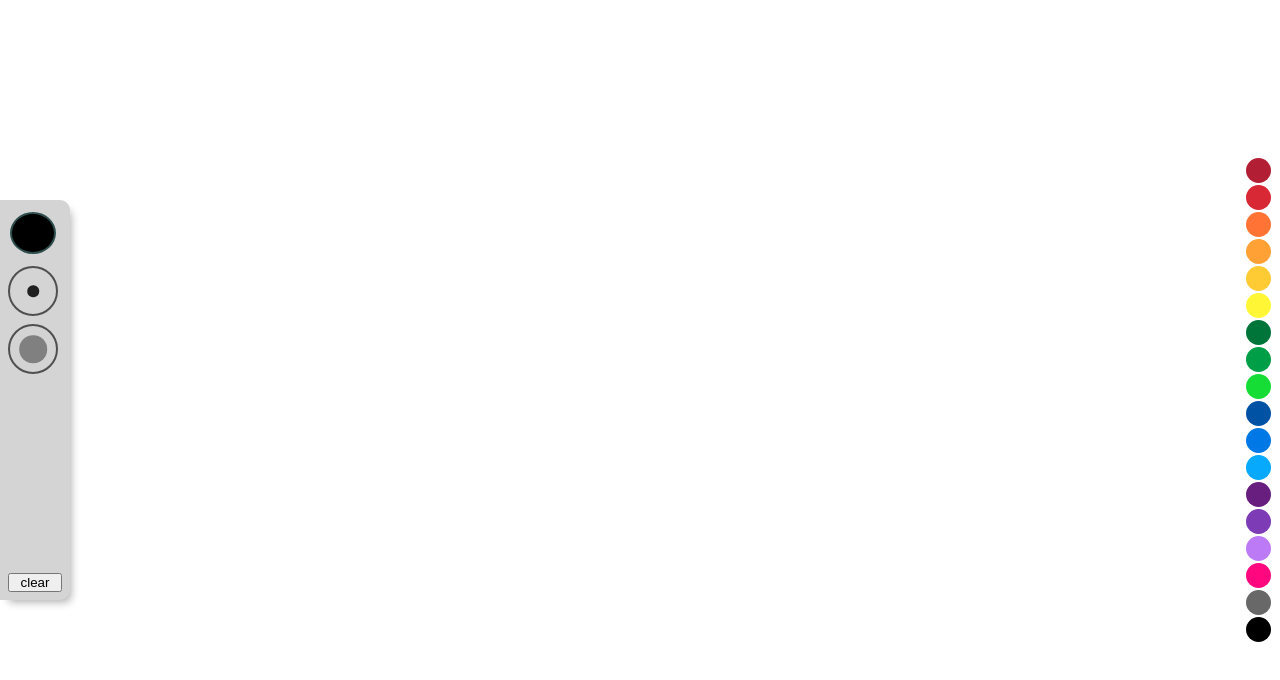
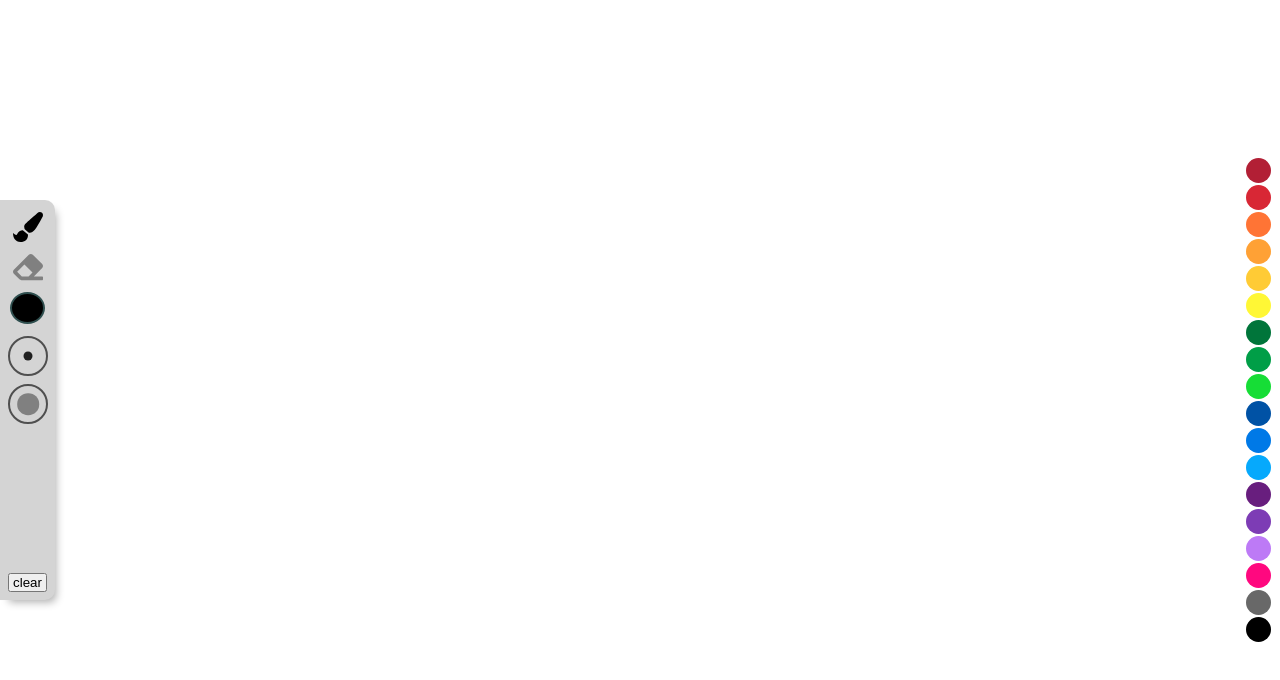
Before and after one commit to thiagorocha503/drawing-app, a React (Create React App) app: page / in a window 1280 px wide. Shown: the top 680 px of the page. Built offline with nearby package versions, Linux system fonts and the light colour scheme.

Commit message:
✨ Add eraser tool(#2)
closes #2

```diff
--- a/src/App.tsx
+++ b/src/App.tsx
@@ -1,17 +1,22 @@
-import { RefObject,  useRef } from "react";
+import { RefObject, useRef, useEffect } from "react";
 import { useState } from "react";
-import Paint from "./components/Paint";
+import Canvas from "./components/Canvas";
 import MainToolbar from "./components/Toolbar";
 import PaletteToolbar from "./components/PaletteBar";
+import { brushMode } from "./types/toolMode";
 
 function App() {
     const [opacity, setOpacity] = useState<number>(100);
+    const [mode, setMode] = useState<brushMode>(brushMode.Paint);
     const [size, setSize] = useState<number>(10);
     const [color, setColor] = useState<string>("#000000");
     const [drawing, setDrawing] = useState<boolean>(false);
     const canvasRef: RefObject<HTMLCanvasElement> =
         useRef<HTMLCanvasElement>(null);
 
+    useEffect(() => {
+        console.log(mode);
+    }, [mode]);
     const handleChangeColor = (color: string) => {
         setColor(color);
     };
@@ -33,19 +38,26 @@ function App() {
     const handleChangeOpacity = (value: number) => {
         setOpacity(value);
     };
+
+    const handleChangeMode = (mode: brushMode) => {
+        setMode(mode);
+    };
     return (
-        <div className="App" >
+        <div className="App">
             <MainToolbar
+                mode={mode}
                 opacity={opacity}
                 drawing={drawing}
                 color={color}
                 size={size}
+                handleChangeMode={handleChangeMode}
                 handleChangeOpacity={handleChangeOpacity}
                 handleClear={handleClear}
                 handleColorChange={handleChangeColor}
                 handleSizeChange={handleLineWidthChange}
             />
-            <Paint
+            <Canvas
+                mode={mode}
                 opacity={opacity}
                 canvasRef={canvasRef}
                 drawing={drawing}
@@ -53,7 +65,10 @@ function App() {
                 color={color}
                 lineWidth={size}
             />
-            <PaletteToolbar color={color} handleColorChange={handleChangeColor} />
+            <PaletteToolbar
+                color={color}
+                handleColorChange={handleChangeColor}
+            />
         </div>
     );
 }
--- /dev/null
+++ b/src/components/Canvas.tsx
@@ -0,0 +1,122 @@
+import { RefObject, MouseEvent, useState, useRef } from "react";
+import { rgbToDec } from "../util/convertion";
+import { Position } from "../types/position";
+import "./Canvas.css";
+import { brushMode } from "../types/toolMode";
+
+type Canvas = {
+    mode: brushMode;
+    opacity: number;
+    drawing: boolean;
+    color: string;
+    lineWidth: number;
+    canvasRef: RefObject<HTMLCanvasElement>;
+    handleDrawing: (b: boolean) => void;
+};
+
+const lineCap: "butt" | "round" | "square" = "round";
+const lineJoin: "bevel" | "miter" | "round" = "round";
+export default function Canvas({
+    mode,
+    opacity,
+    color,
+    lineWidth,
+    drawing,
+    handleDrawing,
+    canvasRef: paperRef,
+}: Canvas) {
+    const offScreenRef: RefObject<HTMLCanvasElement> =
+        useRef<HTMLCanvasElement>(null);
+    const [paths, setPaths] = useState<Position[]>([]);
+
+    const handleMouseDown = (evt: MouseEvent) => {
+        const canvas = offScreenRef.current as HTMLCanvasElement;
+        const ctx = canvas.getContext("2d") as CanvasRenderingContext2D;
+        ctx?.beginPath();
+        const { red, green, blue } = rgbToDec(color);
+        ctx.strokeStyle =
+            mode === brushMode.Paint
+                ? `rgba(${red}, ${green}, ${blue}, ${opacity / 100})`
+                : "white";
+        ctx.lineCap = lineCap;
+        ctx.lineJoin = lineJoin;
+        ctx.lineWidth = lineWidth;
+        const { x, y } = currentPosition(evt);
+        ctx?.moveTo(x, y);
+        setPaths((paths) => [...paths, { x, y }]);
+        handleDrawing(true);
+    };
+
+    const currentPosition = (evt: MouseEvent): Position => {
+        return {
+            x: evt.clientX - offScreenRef.current!.offsetLeft,
+            y: evt.clientY - offScreenRef.current!.offsetTop,
+        };
+    };
+
+    const handleMouseMove = (evt: MouseEvent) => {
+        const canvas = offScreenRef.current as HTMLCanvasElement;
+        const ctx = canvas.getContext("2d") as CanvasRenderingContext2D;
+        if (!drawing) {
+            return;
+        }
+        clean();
+        const { x, y } = currentPosition(evt);
+        ctx.lineTo(x, y);
+        ctx.stroke();
+        setPaths((paths) => [...paths, { x, y }]);
+    };
+
+    const draw = (canvas: HTMLCanvasElement) => {
+        if (paths.length === 1) {
+            return;
+        }
+        const ctx = canvas.getContext("2d") as CanvasRenderingContext2D;
+        const { red, green, blue } = rgbToDec(color);
+        ctx.beginPath();
+        ctx.strokeStyle =
+            mode === brushMode.Paint
+                ? `rgba(${red}, ${green}, ${blue}, ${opacity / 100})`
+                : "white";
+        ctx.lineCap = lineCap;
+        ctx.lineJoin = lineJoin;
+        ctx.lineWidth = lineWidth;
+        for (let i = 0; i < paths.length; i++) {
+            ctx.lineTo(paths[i].x, paths[i].y);
+            ctx.moveTo(paths[i].x, paths[i].y);
+        }
+        ctx.stroke();
+    };
+
+    const clean = () => {
+        const canvas = offScreenRef.current as HTMLCanvasElement;
+        const ctx = canvas!.getContext("2d") as CanvasRenderingContext2D;
+        ctx.clearRect(0, 0, canvas.width, canvas.height);
+    };
+
+    const handleMouseUp = (_: MouseEvent) => {
+        draw(paperRef.current as HTMLCanvasElement);
+        clean();
+        handleDrawing(false);
+        setPaths([]);
+    };
+
+    return (
+        <div className="canva-wrapper">
+            <canvas
+                className="offscreen"
+                onMouseDown={handleMouseDown}
+                onMouseMove={handleMouseMove}
+                onMouseUp={handleMouseUp}
+                width={window.innerWidth}
+                height={window.innerHeight}
+                ref={offScreenRef}
+            ></canvas>
+            <canvas
+                width={window.innerWidth}
+                height={window.innerHeight}
+                ref={paperRef}
+            ></canvas>
+        </div>
+    );
+}
--- a/src/components/ColorPicker.css
+++ b/src/components/ColorPicker.css
@@ -1,7 +1,7 @@
 
 #picker{
-    height: 50px;
-    width: 50px;
+    height:40px;
+    width: 40px;
     -webkit-appearance: none;
     -moz-appearance: none;
     appearance: none;
--- /dev/null
+++ b/src/components/Eraser.tsx
@@ -0,0 +1,20 @@
+export default function Eraser({
+    onClick,
+    active,
+}: {
+    active: boolean;
+    onClick: () => void;
+}) {
+    return (
+        <button title="eraser" type="button" onClick={() => onClick()} className="eraser-tool">
+            <svg
+                width={30}
+                fill={active ? "black" : "grey"}
+                viewBox="0 0 512 512"
+                xmlns="http://www.w3.org/2000/svg"
+            >
+                <path d="m497.941 273.941c18.745-18.745 18.745-49.137 0-67.882l-160-160c-18.745-18.745-49.136-18.746-67.883 0l-256 256c-18.745 18.745-18.745 49.137 0 67.882l96 96a48.004 48.004 0 0 0 33.942 14.059h356c6.627 0 12-5.373 12-12v-40c0-6.627-5.373-12-12-12h-144.117zm-302.627-62.627 137.373 137.373-67.314 67.313h-114.745l-80-80z" />
+            </svg>
+        </button>
+    );
+}
--- a/src/components/Paint.tsx
+++ b/src/components/Paint.tsx
@@ -1,112 +1,20 @@
-import { RefObject, MouseEvent, useState, useRef } from "react";
-import { rgbToDec } from "../util/convertion";
-import { Position } from "../types/position";
-import "./Paint.css";
-
-type PaintProps = {
-    opacity: number;
-    drawing: boolean;
-    color: string;
-    lineWidth: number;
-    canvasRef: RefObject<HTMLCanvasElement>;
-    handleDrawing: (b: boolean) => void;
-};
-
-const lineCap: "butt" | "round" | "square" = "round";
-const lineJoin: "bevel" | "miter" | "round" = "round";
-export default function Paint({
-    opacity,
-    color,
-    lineWidth,
-    drawing,
-    handleDrawing,
-    canvasRef: paperRef,
-}: PaintProps) {
-    const offScreenRef: RefObject<HTMLCanvasElement> =
-        useRef<HTMLCanvasElement>(null);
-    const [paths, setPaths] = useState<Position[]>([]);
-
-    const handleMouseDown = (evt: MouseEvent) => {
-        const canvas = offScreenRef.current as HTMLCanvasElement;
-        const ctx = canvas.getContext("2d") as CanvasRenderingContext2D;
-        ctx?.beginPath();
-        const { red, green, blue } = rgbToDec(color);
-        ctx.strokeStyle = `rgba(${red}, ${green}, ${blue}, ${opacity / 100})`;
-        ctx.lineCap = lineCap;
-        ctx.lineJoin = lineJoin;
-        ctx.lineWidth = lineWidth;
-        const { x, y } = currentPosition(evt);
-        ctx?.moveTo(x, y);
-        setPaths((paths) => [...paths, { x, y }]);
-        handleDrawing(true);
-    };
-
-    const currentPosition = (evt: MouseEvent): Position => {
-        return {
-            x: evt.clientX - offScreenRef.current!.offsetLeft,
-            y: evt.clientY - offScreenRef.current!.offsetTop,
-        };
-    };
-
-    const handleMouseMove = (evt: MouseEvent) => {
-        const canvas = offScreenRef.current as HTMLCanvasElement;
-        const ctx = canvas.getContext("2d") as CanvasRenderingContext2D;
-        if (drawing) {
-            clean();
-            const { x, y } = currentPosition(evt);
-            ctx.lineTo(x, y);
-            ctx.stroke();
-            setPaths((paths) => [...paths, { x, y }]);
-        }
-    };
-
-    const draw = (canvas: HTMLCanvasElement) => {
-        if (paths.length === 1) {
-            return;
-        }
-        const ctx = canvas.getContext("2d") as CanvasRenderingContext2D;
-        const { red, green, blue } = rgbToDec(color);
-        ctx.beginPath();
-        ctx.strokeStyle = `rgba(${red}, ${green}, ${blue}, ${opacity / 100})`;
-        ctx.lineCap = lineCap;
-        ctx.lineJoin = lineJoin;
-        ctx.lineWidth = lineWidth;
-        for (let i = 0; i < paths.length; i++) {
-            ctx.lineTo(paths[i].x, paths[i].y);
-            ctx.moveTo(paths[i].x, paths[i].y);
-        }
-        ctx.stroke();
-    };
-
-    const clean = () => {
-        const canvas = offScreenRef.current as HTMLCanvasElement;
-        const ctx = canvas!.getContext("2d") as CanvasRenderingContext2D;
-        ctx.clearRect(0, 0, canvas.width, canvas.height);
-    };
-
-    const handleMouseUp = (_: MouseEvent) => {
-        draw(paperRef.current as HTMLCanvasElement);
-        clean();
-        handleDrawing(false);
-        setPaths([]);
-    };
-
+export default function Pencil({
+    onClick,
+    active,
+}: {
+    active: boolean;
+    onClick: () => void;
+}) {
     return (
-        <div className="canva-wrapper">
-            <canvas
-                className="offscreen"
-                onMouseDown={handleMouseDown}
-                onMouseMove={handleMouseMove}
-                onMouseUp={handleMouseUp}
-                width={window.innerWidth}
-                height={window.innerHeight}
-                ref={offScreenRef}
-            ></canvas>
-            <canvas
-                width={window.innerWidth}
-                height={window.innerHeight}
-                ref={paperRef}
-            ></canvas>
-        </div>
+        <button title="paint"  type="button" className="brush-tool" onClick={() => onClick()}>
+            <svg
+                width={30}
+                fill={active ? "black" : "grey"}
+                viewBox="0 0 512 512"
+                xmlns="http://www.w3.org/2000/svg"
+            >
+                <path d="m167.02 309.34c-40.12 2.58-76.53 17.86-97.19 72.3-2.35 6.21-8 9.98-14.59 9.98-11.11 0-45.46-27.67-55.25-34.35.01 82.35 37.94 154.73 128.01 154.73 75.86 0 128-43.77 128-120.19 0-3.11-.65-6.08-.97-9.13zm290.87-309.34c-15.16 0-29.37 6.71-40.21 16.45-204.41 182.6-225.68 186.89-225.68 240.64 0 13.7 3.25 26.76 8.73 38.7l63.82 53.18c7.21 1.8 14.64 3.03 22.39 3.03 62.11 0 98.11-45.47 211.16-256.46 7.38-14.35 13.9-29.85 13.9-45.99 0-28.91-26-49.55-54.11-49.55z" />
+            </svg>
+        </button>
     );
 }
--- a/src/components/Toolbar.css
+++ b/src/components/Toolbar.css
@@ -1,5 +1,5 @@
 :root {
-    --tool-with: 70px;
+    --tool-with: 55px;
     --animation-offset: 0.95
 }
 
--- a/src/components/Toolbar.tsx
+++ b/src/components/Toolbar.tsx
@@ -5,13 +5,17 @@ import SizeButton from "./SizeButton";
 import ColorPicker from "./ColorPicker";
 import "./Toolbar.css";
 import OpacityButton from "./OpacityButton";
-
+import Eraser from "./Eraser";
+import Paint from "./Paint";
+import { brushMode } from "../types/toolMode";
 
 type MainToolbarProps = {
+    mode: brushMode;
     opacity: number;
     color: string;
     size: number;
     drawing: boolean;
+    handleChangeMode: (mode: brushMode) => void;
     handleChangeOpacity: (value: number) => void;
     handleColorChange: (color: string) => void;
     handleSizeChange: (lineWidth: number) => void;
@@ -19,9 +23,11 @@ type MainToolbarProps = {
 };
 export default function MainToolbar({
     opacity,
+    mode,
     color,
     size,
     drawing,
+    handleChangeMode,
     handleSizeChange,
     handleColorChange,
     handleChangeOpacity,
@@ -65,13 +71,32 @@ export default function MainToolbar({
                         flexGrow: "1",
                     }}
                 >
-                    <div style={{ display: "flex", alignItems: "center", paddingBottom:"8px" }}>
+                    <div>
+                        <Paint
+                            active={mode === brushMode.Paint}
+                            onClick={() => handleChangeMode(brushMode.Paint)}
+                        />
+                    </div>
+                    <div>
+                        <Eraser
+                            active={mode === brushMode.Eraser}
+                            onClick={() => handleChangeMode(brushMode.Eraser)}
+                        />
+                    </div>
+
+                    <div
+                        style={{
+                            display: "flex",
+                            alignItems: "center",
+                            paddingBottom: "8px",
+                        }}
+                    >
                         <ColorPicker
                             color={color}
                             onClick={handleColorChange}
                         />
                     </div>
-                    <div style={{paddingBottom:"8px"}}>
+                    <div style={{ paddingBottom: "8px" }}>
                         <SizeButton
                             showSizeContext={showSizeContext}
                             handleShowSizeContext={handleShowSizeContext}
@@ -79,7 +104,7 @@ export default function MainToolbar({
                             handleChangeSize={handleSizeChange}
                         />
                     </div>
-                    <div style={{paddingBottom:"8px"}}>
+                    <div style={{ paddingBottom: "8px" }}>
                         <OpacityButton
                             showOpacityContext={showOpacityContext}
                             handleOpacityChange={handleChangeOpacity}
--- a/src/index.css
+++ b/src/index.css
@@ -27,8 +27,8 @@ button {
 
 .outter-circle {
     position: relative;
-    height: 50px;
-    width: 50px;
+    height: 40px;
+    width: 40px;
     background-color: transparent;
     cursor: pointer;
     border: 2px solid #4f4f4f;
@@ -41,7 +41,6 @@ button {
     transform: translate(-50%, -50%);
     background-color: #202020;
 }
-
 
 .dialog {
     border-radius: 5px;
@@ -59,6 +58,13 @@ button {
     display: flex;
     justify-content: space-between;
 }
-.dialog div{
+.dialog div {
     padding: 8px;
 }
+.brush-tool,
+.eraser-tool {
+    border: none;
+    background-color: transparent;
+    width: 40px;
+    height: 40px;
+}
--- /dev/null
+++ b/src/types/toolMode.tsx
@@ -0,0 +1,4 @@
+export enum brushMode {
+    Paint,
+    Eraser,
+}
```
Also changed, not shown: src/components/Canvas.css (renamed from src/components/Paint.css).
